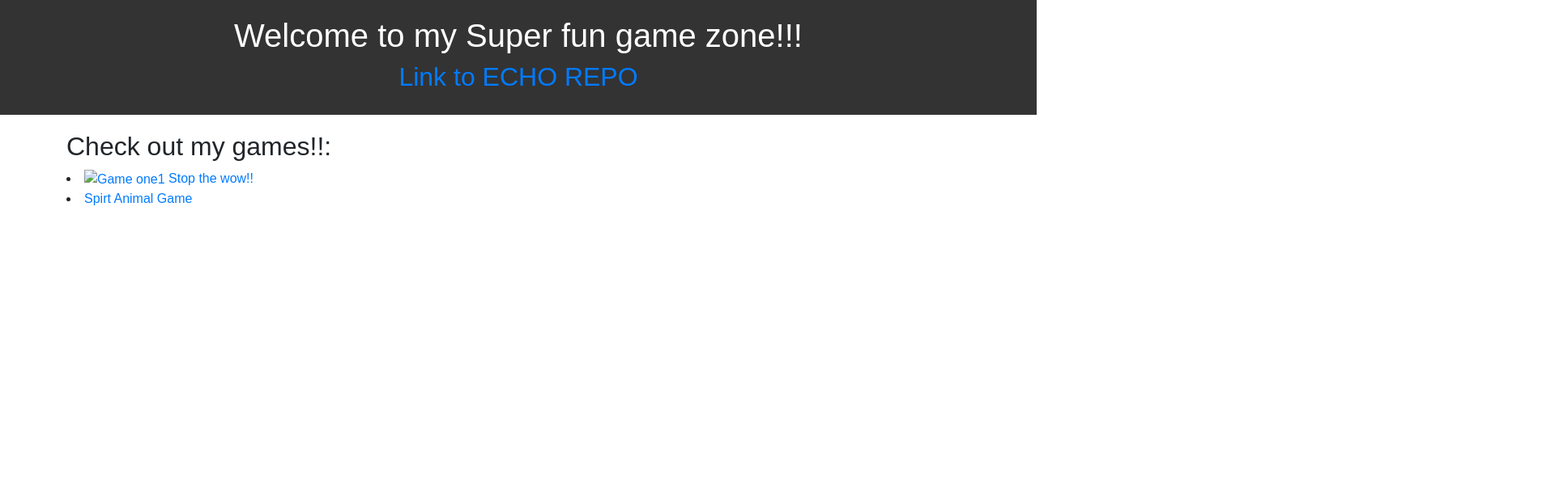
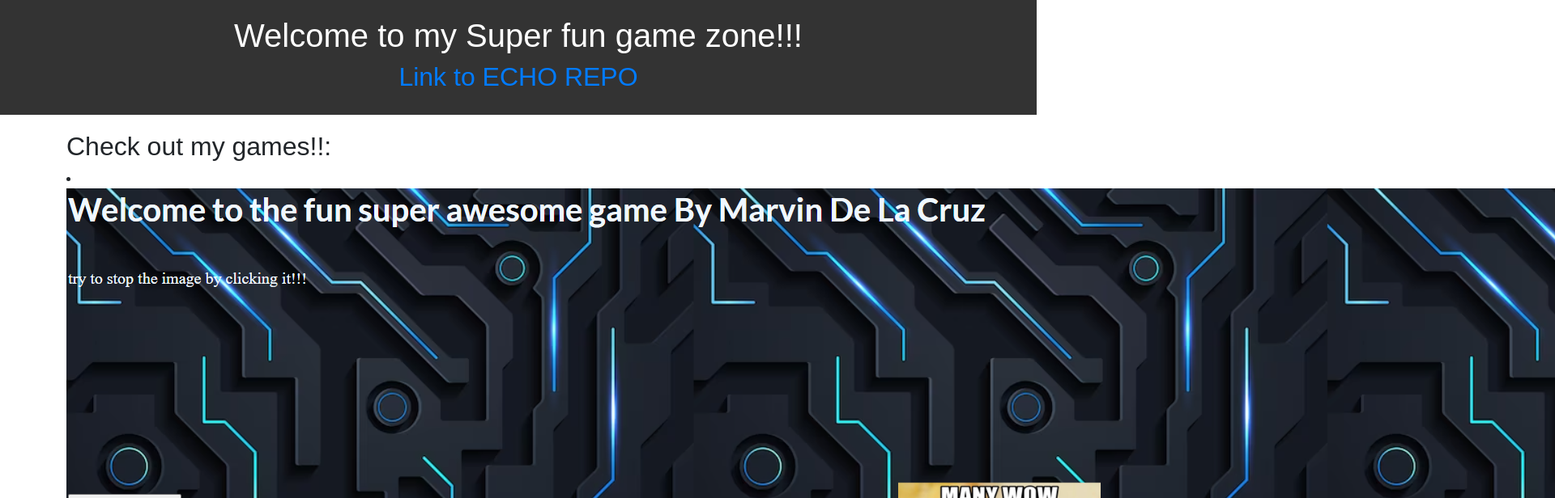
Before and after one commit to marvin-2056/ECHO-Lab-CIS-, a plain HTML site: page index.html in a window 1280 px wide. Shown: the top 616 px of the page at 81% size, 1920 px wide, since content can reach past the window. Drawn offline with nearby package versions, Linux system fonts and the light colour scheme.

Commit message:
Update index.html

```diff
--- a/index.html
+++ b/index.html
@@ -19,7 +19,7 @@
                     <h2>Check out my games!!:</h2>
                     <li>
                             <a href="https://marvin-2056.github.io/CIS-376-Marvin/" target="_blank">
-                                <img src="img/game one.png" alt="Game one1" class="link-image">
+                                <img src="img/game1.png" alt="Game one1" class="link-image">
                                 Stop the wow!!
                             </a>
                     </li>
```
